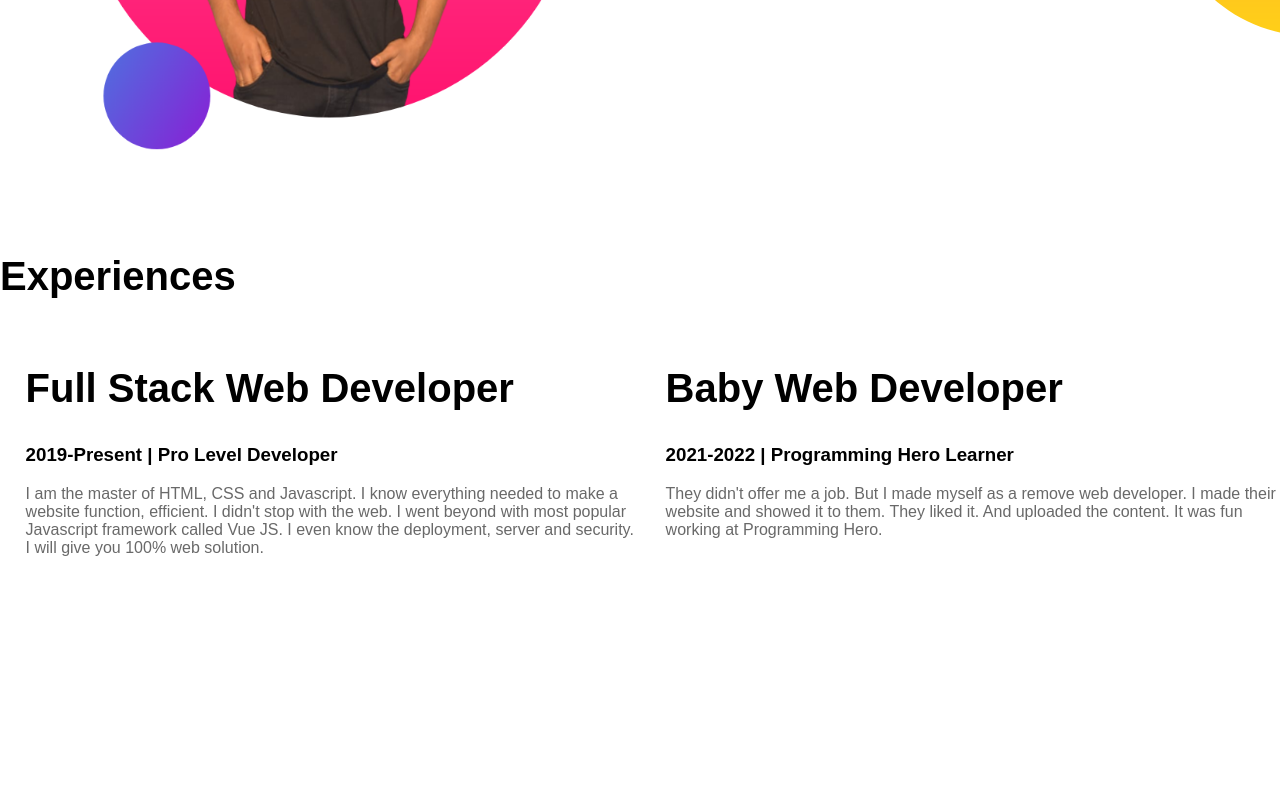
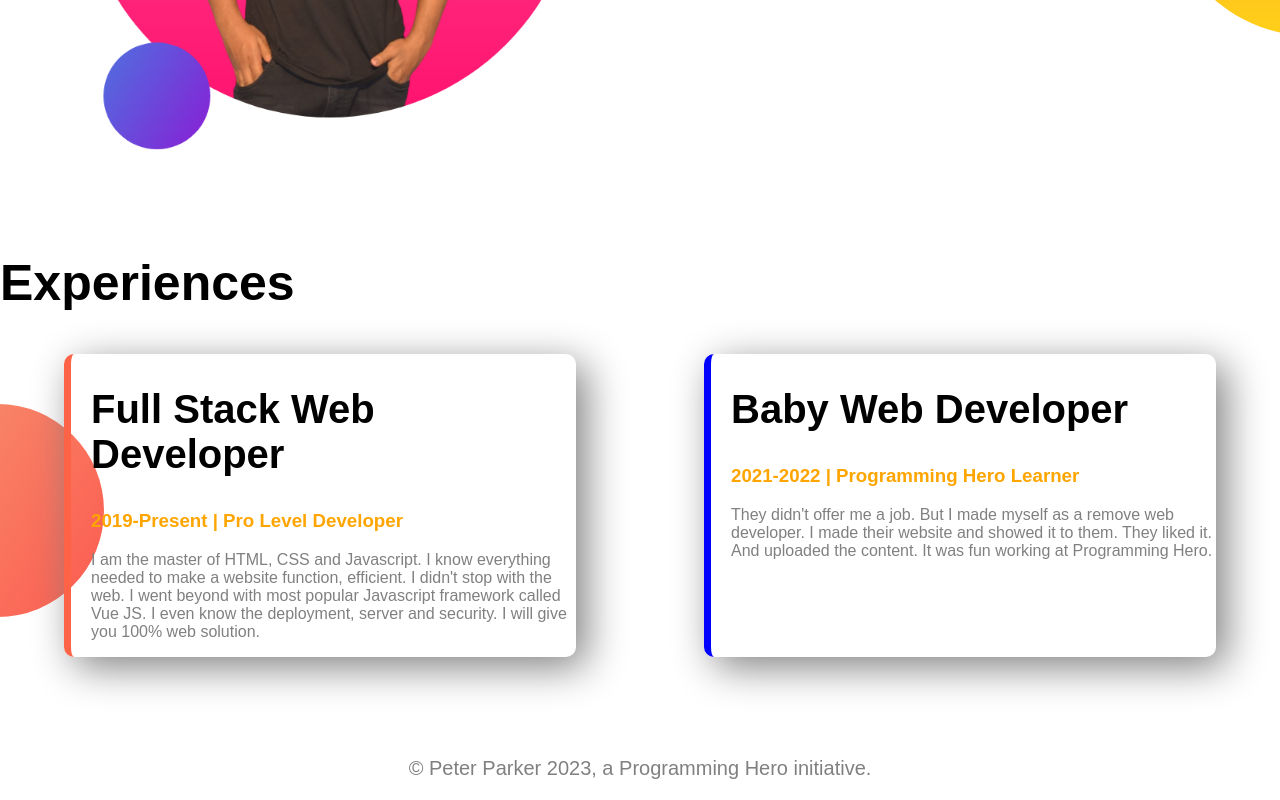
Before and after one commit to Shihab585203/developer-portfolio, a plain HTML site: page index.html in a window 1280 px wide. Shown: the part 1084-1884 px from the top of the page. Before the commit the page ends 1757 px from the top, so only its background shows below. Drawn offline with Linux system fonts and the light colour scheme.

Commit message:
add full

```diff
--- a/index.html
+++ b/index.html
@@ -37,18 +37,20 @@
     <section class="experience-area">
         <h1>Experiences</h1>
         <div class="flexible-container">
-            <div class="half-width">
-               <h1>Full Stack Web Developer</h1>
-               <h3>2019-Present | Pro Level Developer</h3>
+            <div class="experience-item" id="full-stack">
+               <h2>Full Stack Web Developer</h2>
+               <h3 class="orange-color">2019-Present | Pro Level Developer</h3>
                <p>I am the master of HTML, CSS and Javascript. I know everything needed to make a website function, efficient. I didn't stop with the web. I went beyond with most popular Javascript framework called Vue JS. I even know the deployment, server and security. I will give you 100% web solution.</p>
             </div>
-            <div class="half-width">
-                <h1>Baby Web Developer</h1>
-                <h3>2021-2022 | Programming Hero Learner</h3>
+            <div class="experience-item" id="baby-web">
+                <h2>Baby Web Developer</h2>
+                <h3 class="orange-color">2021-2022 | Programming Hero Learner</h3>
                 <p>They didn't offer me a job. But I made myself as a remove web developer. I made their website and showed it to them. They liked it. And uploaded the content. It was fun working at Programming Hero.</p>
             </div>
         </div>
-
+    <footer>
+        <p>© Peter Parker 2023, a Programming Hero initiative.</p>
+    </footer>
     </section>
 </body>
 </html>
--- a/style.css
+++ b/style.css
@@ -3,6 +3,9 @@ body{
     margin: 0;
 }
 h1 {
+    font-size: 50px;
+}
+h2 {
     font-size: 40px;
 }
 .flexible-container{
@@ -26,7 +29,7 @@ h1 {
 .half-width p {
     color: dimgray;
 }
-span.orange-color{
+.orange-color{
     color: orange;
 }
 .link-button{
@@ -42,3 +45,32 @@ span.orange-color{
     background-repeat: no-repeat;
     background-position: right;
 }
+.experience-area {
+    background-image:url(images/exp-bg.png) ;
+    background-repeat: no-repeat;
+    background-position: 0px 150px;
+    margin-top: 100px;
+}
+.experience-item {
+    width: 40%;
+    margin-left: 5%;
+    margin-right: 5%;
+    padding-left: 20px;
+    border-radius: 10px;
+    box-shadow: 10px 10px 40px grey;
+}
+.experience-item p{
+    color: grey;
+}
+
+#full-stack {
+    border-left: 7px solid tomato;
+}
+#baby-web {
+    border-left: 7px solid blue;
+}
+footer p {
+    font-size: 20px;
+    color: grey;
+    text-align: center;
+}
```
